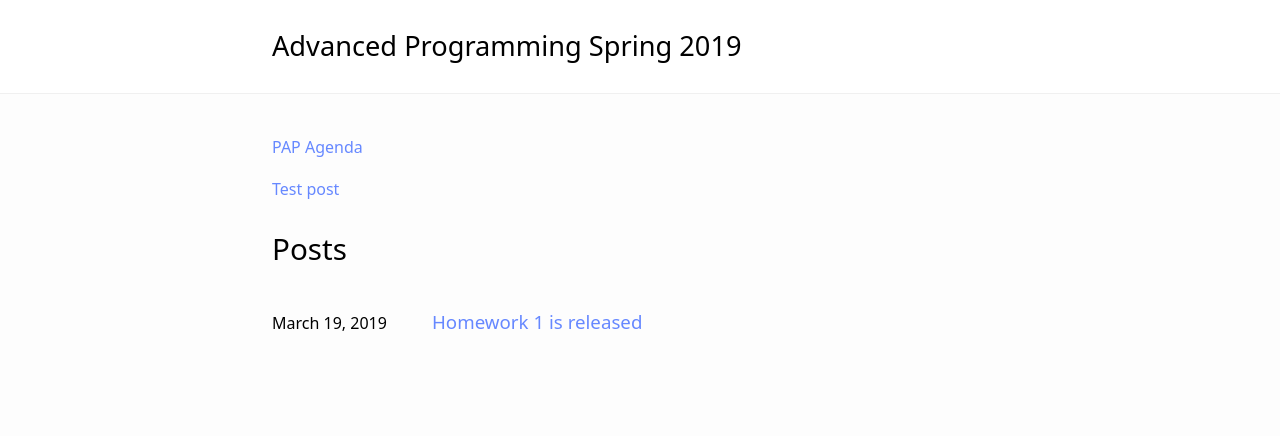
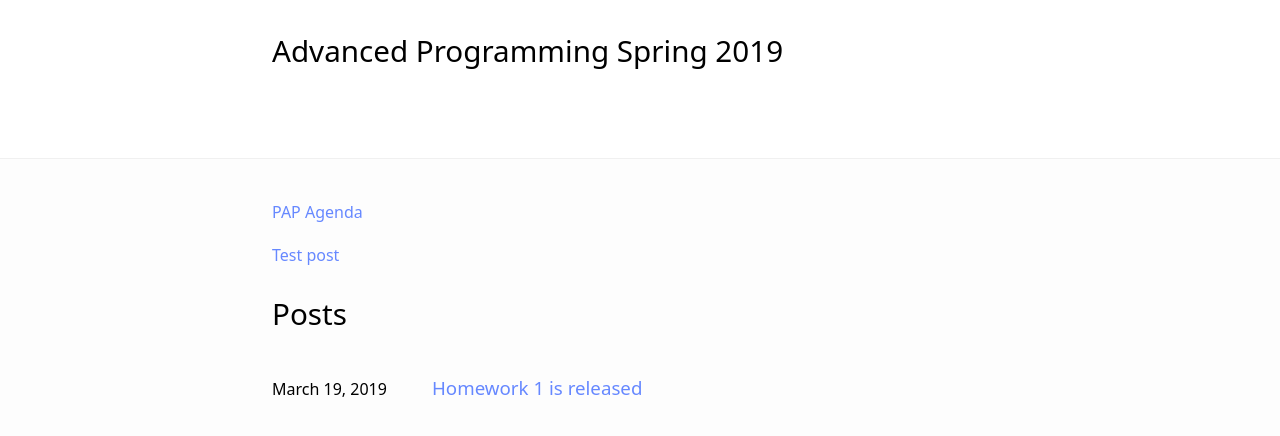
Before and after one commit to apspring2019/apspring2019.github.io, a Jekyll site: the page built from index.md, in a window 1280 px wide. Shown: the top 436 px of the page. Built offline with Jekyll 4.4.1, drawn with Linux system fonts in a browser that asks for light colours; our own code applies the rules of GitHub Pages for plain Markdown files.

```diff
--- a/_config.yml
+++ b/_config.yml
@@ -1,4 +1,28 @@
-remote-theme: niklasbuschmann/contrast
-
 title: Advanced Programming Spring 2019
 description: All resources will be published here.
+
+# Jekyll settings
+permalink: /:title/          # see https://jekyllrb.com/docs/permalinks/
+paginate: 2                  # number of articles per page, remove to disable pagination
+excerpt_separator: "\n\n\n"  # indicates the end of the excerpt by two blank lines
+
+# Page settings
+show_excerpts: true          # show article previews on the home page instead of headlines
+hide_title: false            # remove site heading in the header
+post_footer: true            # show previous and next links at the end of each post
+date_format: "%B %d, %Y"     # see http://shopify.github.io/liquid/filters/date/
+
+# Theme settings
+style: default               # choose between "default", "contrast" and "minimal"
+dark_theme: false            # enables dark mode
+
+navigation:                  # (optional) site navigation in the header
+  - index.html
+
+icons:                       # (optional) icons in the header, see http://fontawesome.com/icons
+  envelope: "mailto:"
+  github: "https://github.com"
+
+plugins:
+ - jekyll-paginate
+ - jekyll-default-layout
```
